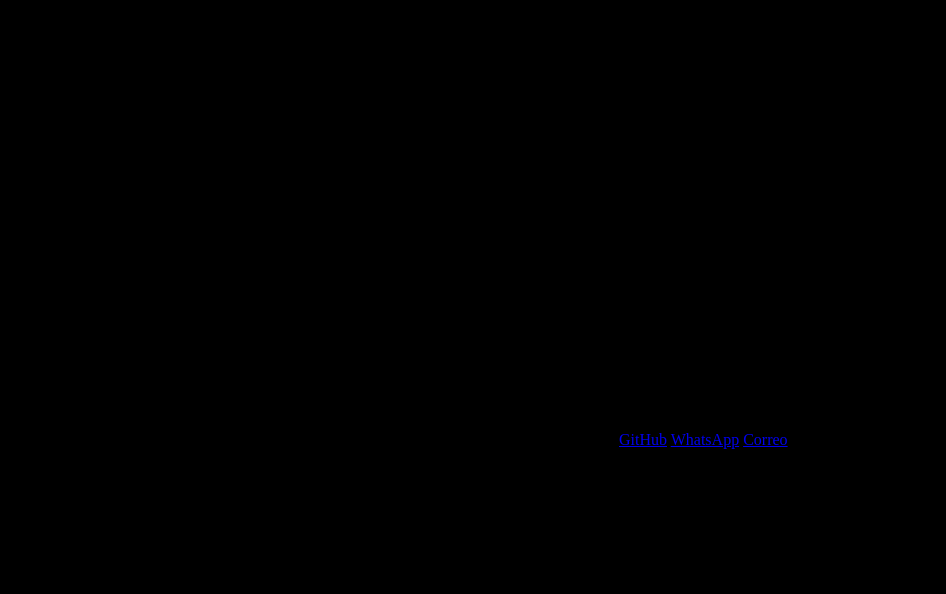
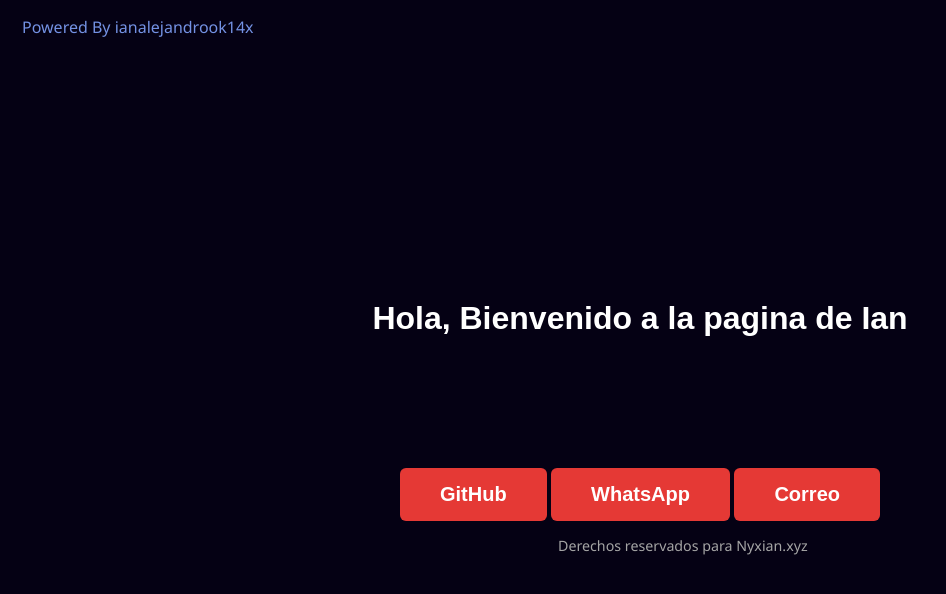
Before and after one commit to ianalejandrook14x/Ian-WEB, a plain HTML site: page index.html in a window 1280 px wide. Shown: the whole page, without its empty margins (0-946 px from the left). Drawn offline with Linux system fonts and the light colour scheme.

Commit message:
Update styles.css

```diff
--- a/styles.css
+++ b/styles.css
@@ -1,55 +1,82 @@
 body {
+  background: #050114;
+  color: #fff;
   margin: 0;
-  padding: 0;
-  background: #000;
   height: 100vh;
-  width: 100vw;
-  overflow: hidden;
+  font-family: Arial, sans-serif;
   display: flex;
+  justify-content: center;
   align-items: center;
-  justify-content: center;
 }
 
-.center-message {
+.message {
   position: absolute;
-  left: 50%;
-  top: 50%;
-  transform: translate(-50%, -50%);
-  color: #fff;
-  text-align: center;
-  width: 90vw;
-  max-width: 600px;
-  z-index: 2;
+  top: 10px;
+  left: 10px;
+  color: #7492e4;
+  padding: 6px 12px;
+  font-size: medium;
+  font-family: 'Segoe UI', sans-serif;
+  z-index: 1000;
+
+}
+.reserved {
+  position: absolute;
+  top: 530px;
+  left: 546px;
+  color: #a5a5a5;
+  padding: 6px 12px;
+  font-size: 0.89rem;
+  font-family: 'Segoe UI', Arial, sans-serif;
+  z-index: 1000;
 }
 
-.bold-message {
-  font-family: 'Arial Black', Arial, sans-serif;
-  font-size: 1.35rem;
-  font-weight: bold;
+.container {
+  text-align: center;
 }
 
-.heart {
-  position: absolute;
-  width: 32px;
-  height: 32px;
-  pointer-events: none;
-  z-index: 1;
-  animation: floatUp ease-in;
+.whatsapp {
+display: inline-block;
+  margin-top: 110px;
+  padding: 15px 40px;
+  background: #e53935;
+  color: #fff;
+  font-size: 20px;
+  border: none;
+  border-radius: 6px;
+  text-decoration: none;
+  font-weight: bold;
+  cursor: pointer;
+  transition: background 0.2s;
 }
-
-@keyframes floatUp {
-  0% {
-    opacity: 0;
-    transform: translateY(0) scale(0.8) rotate(-10deg);
-  }
-  10% {
-    opacity: 1;
-  }
-  80% {
-    opacity: 1;
-  }
-  100% {
-    opacity: 0;
-    transform: translateY(-200px) scale(1.3) rotate(20deg);
-  }
+.correo {
+ display: inline-block;
+  margin-top: 110px;
+  padding: 15px 40px;
+  background: #e53935;
+  color: #fff;
+  font-size: 20px;
+  border: none;
+  border-radius: 6px;
+  text-decoration: none;
+  font-weight: bold;
+  cursor: pointer;
+  transition: background 0.2s;
 }
+.github-btn {
+  display: inline-block;
+  margin-top: 30px;
+  padding: 15px 40px;
+  background: #e53935;
+  color: #fff;
+  font-size: 20px;
+  border: none;
+  border-radius: 6px;
+  text-decoration: none;
+  font-weight: bold;
+  cursor: pointer;
+  transition: background 0.2s;
+}
+.github-btn:hover {
+  background: #b71c1c;
+}
```
